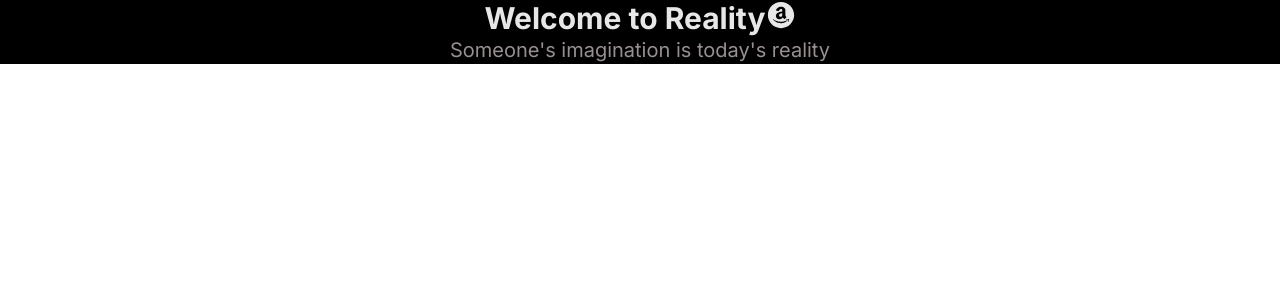
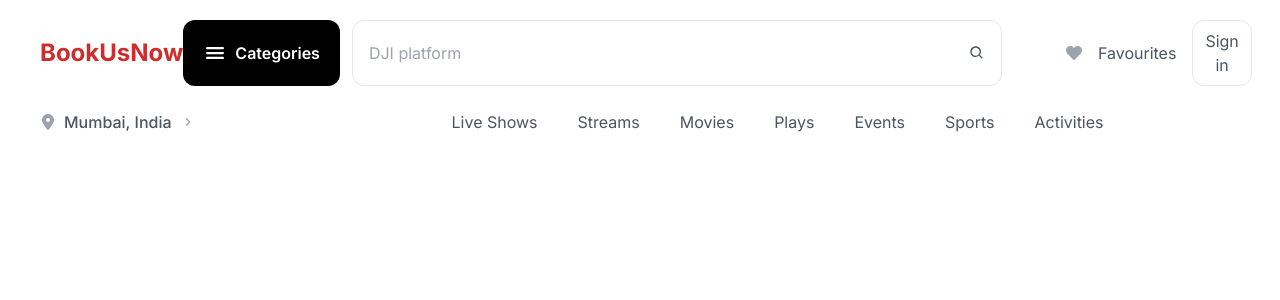
Before and after one commit to Hrithik0112/GyanGrove-Assignment, a Next.js app: page / in a window 1280 px wide. Shown: the top 300 px of the page. Built offline with nearby package versions, Linux system fonts and the light colour scheme.

Commit message:
Feat: header section added

```diff
--- a/app/page.tsx
+++ b/app/page.tsx
@@ -1,12 +1,10 @@
+import Header from "@/components/Header";
 import { AiFillAlert, AiFillAmazonCircle } from "react-icons/ai";
 
 export default function Home() {
   return (
-    <main className="flex flex-col justify-center items-center bg-black">
-      <h1 className="text-3xl font-bold text-heading-color flex">
-        Welcome to Reality <AiFillAmazonCircle />
-      </h1>
-      <p className="text-xl text-subtitle-color">Someone's imagination is today's reality</p>
+    <main className="w-full min-h-screen">
+      <Header />
     </main>
   );
 }
--- /dev/null
+++ b/components/Header.tsx
@@ -0,0 +1,58 @@
+import React from "react";
+import { BiSearch } from "react-icons/bi";
+import { FaHeart } from "react-icons/fa";
+import { FaLocationDot } from "react-icons/fa6";
+import { IoMenu } from "react-icons/io5";
+import { MdKeyboardArrowRight } from "react-icons/md";
+
+const categoryList = ["Live Shows", "Streams", "Movies", "Plays", "Events", "Sports", "Activities"];
+
+const Header = () => {
+  return (
+    <div className="flex flex-col text-gray-600 text-base mx-10 mt-5">
+      {/* search section  */}
+      <div className="flex justify-between items-center ">
+        {/* logo */}
+        <div className="text-2xl text-logo-color font-bold">BookUsNow</div>
+        <div className="flex space-x-16">
+          {/* serach bar */}
+          <div className="flex space-x-3">
+            <div className="flex justify-center items-center space-x-2 text-white bg-black rounded-xl px-5">
+              <IoMenu className="w-6 h-8" />
+              <div className=" bg-black font-semibold">Categories</div>
+            </div>
+            <div className="flex justify-between items-center border rounded-xl py-1 px-4  ">
+              <input type="search" placeholder="DJI platform" className="outline-none w-[600px]" />
+              <BiSearch />
+            </div>
+          </div>
+          {/* favourites */}
+          <div className="flex space-x-4">
+            <div className="flex justify-center items-center space-x-4">
+              <FaHeart className="text-gray-400" />
+              <p>Favourites</p>
+            </div>
+            <button className="border rounded-xl py-2 px-3">Sign in</button>
+          </div>
+        </div>
+      </div>
+      {/* Categories section */}
+      <div className="flex space-x-64 mt-6">
+        {/* location */}
+        <div className="flex justify-center items-center space-x-2 font-medium">
+          <FaLocationDot className="text-gray-400" />
+          <p>Mumbai, India</p>
+          <MdKeyboardArrowRight className="text-gray-400" />
+        </div>
+        {/* categories */}
+        <ul className="flex space-x-10">
+          {categoryList.map((category, index) => (
+            <li key={index}>{category}</li>
+          ))}
+        </ul>
+      </div>
+    </div>
+  );
+};
+
+export default Header;
```
